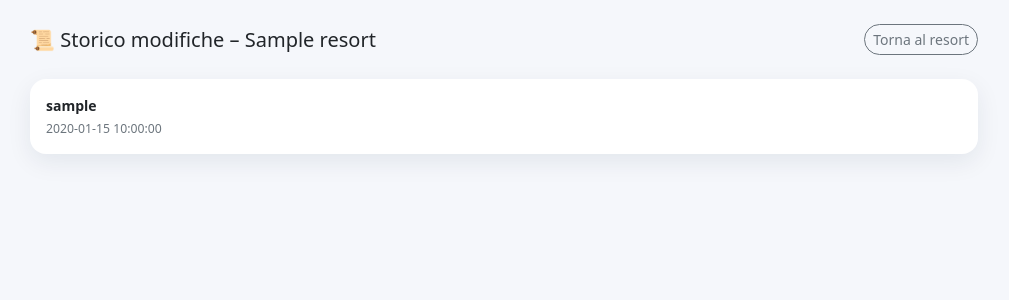
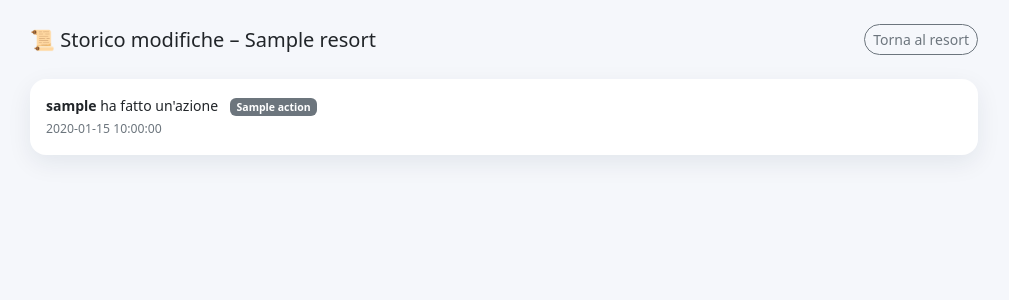
Before and after one commit to teskio83/resort-accessibili, a Flask app: page /resort/1/history in a window 1280 px wide. Shown: the part 78-378 px from the top of the page, without its empty margins (136-1145 px from the left). Run offline with Flask 3, Linux system fonts and the light colour scheme; the visitor is signed in with stand-in values (Sample User, id 1); a database or web service that is not in the repository returns one stand-in record (values such as "Sample title"); some libraries are stand-ins or nearby versions.

Commit message:
Update activity.html

```diff
--- a/templates/activity.html
+++ b/templates/activity.html
@@ -18,11 +18,17 @@
         <strong>{{ a.user_name }}</strong>
 
         {% if a.action == "creazione" %}
+          ha creato il resort
           <span class="badge bg-success ms-2">Creazione</span>
         {% elif a.action == "modifica" %}
+          ha modificato il resort
           <span class="badge bg-primary ms-2">Modifica</span>
         {% elif a.action == "eliminazione" %}
+          ha eliminato il resort
           <span class="badge bg-danger ms-2">Eliminazione</span>
+        {% else %}
+          ha fatto un'azione
+          <span class="badge bg-secondary ms-2">{{ a.action }}</span>
         {% endif %}
 
         <div class="muted small mt-1">
```
